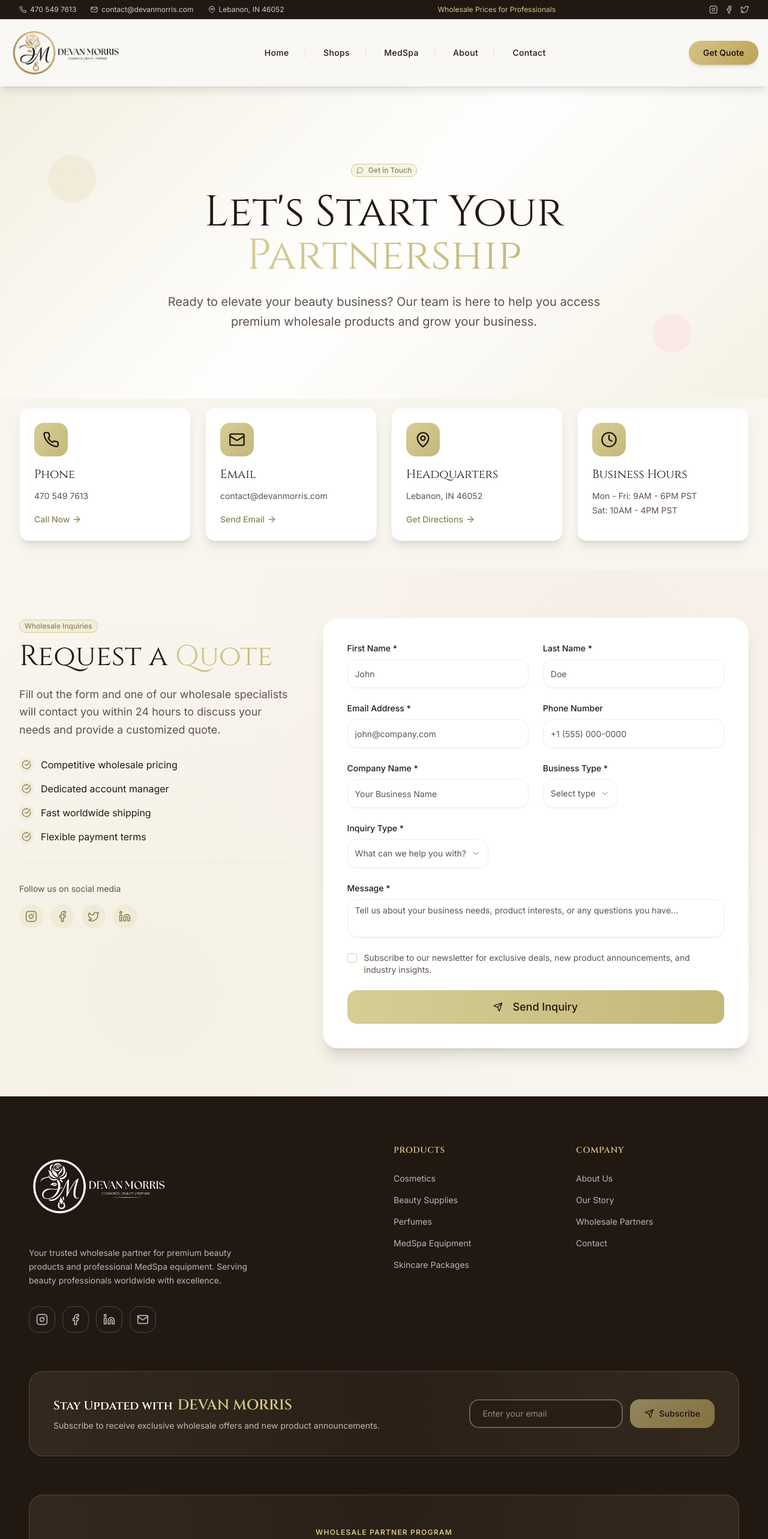
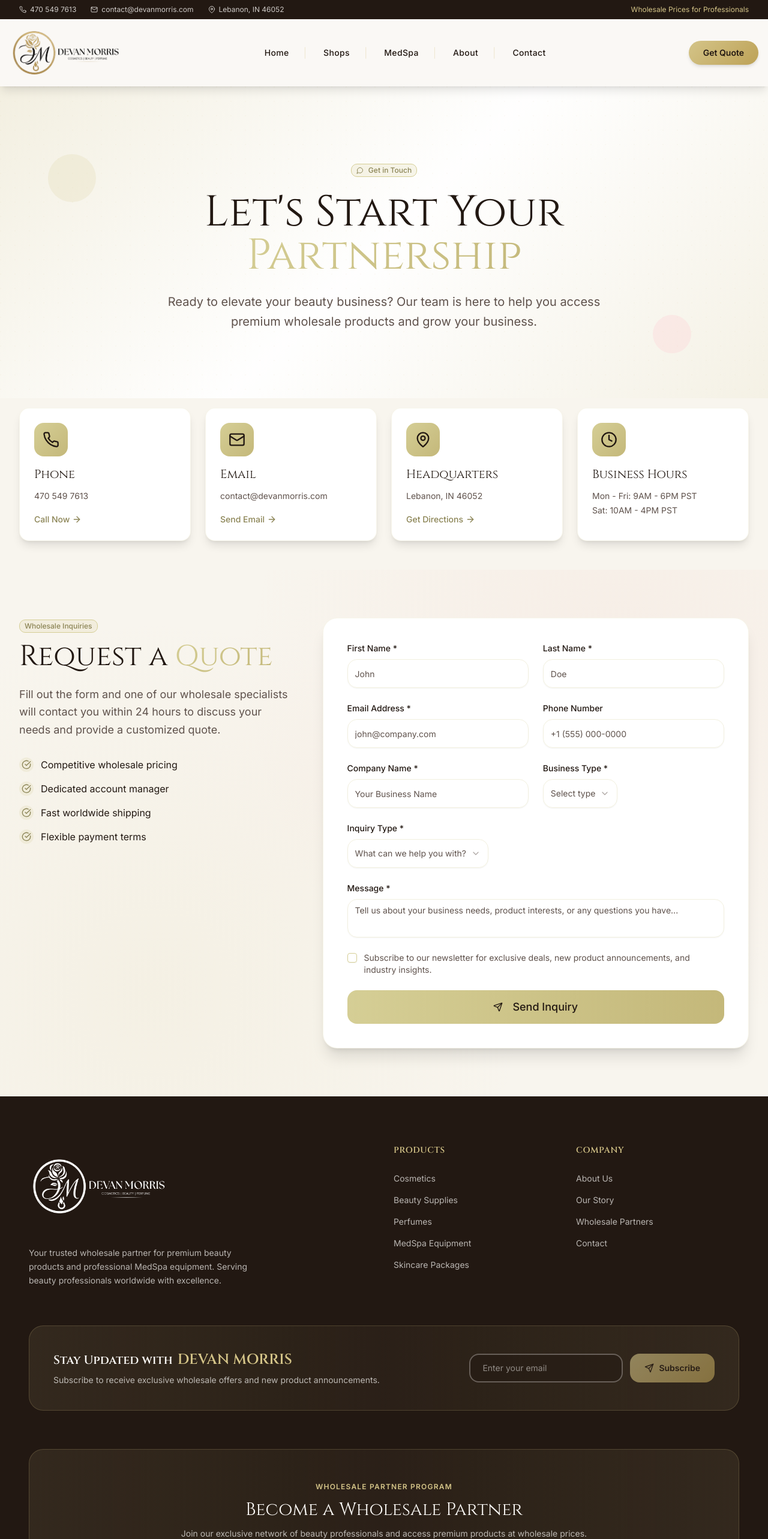
Before and after one commit to rohitrankmantra/DEVAN-MORRIS, a Next.js app: page /contact in a window 1280 px wide. Shown: the top 2566 px of the page at 60% size. Built offline with nearby package versions, Linux system fonts and the light colour scheme.

Commit message:
changes done

```diff
--- a/app/contact/page.jsx
+++ b/app/contact/page.jsx
@@ -290,26 +290,7 @@ export default function ContactPage() {
                 ))}
               </div>
 
-              {/* Social Links */}
-              <div className="pt-8 border-t border-[#D5CE95]/20">
-                <p className="text-sm text-muted-foreground mb-4">Follow us on social media</p>
-                <div className="flex gap-3">
-                  {[
-                    { icon: Instagram, href: "#" },
-                    { icon: Facebook, href: "#" },
-                    { icon: Twitter, href: "#" },
-                    { icon: Linkedin, href: "#" },
-                  ].map((social, index) => (
-                    <a
-                      key={index}
-                      href={social.href}
-                      className="w-10 h-10 rounded-full bg-[#D5CE95]/20 flex items-center justify-center text-[#8B8455] hover:bg-[#D5CE95] hover:text-charcoal transition-all duration-300"
-                    >
-                      <social.icon className="w-5 h-5" />
-                    </a>
-                  ))}
-                </div>
-              </div>
+
             </div>
 
             {/* Form */}
--- a/components/footer.jsx
+++ b/components/footer.jsx
@@ -100,21 +100,7 @@ export default function Footer() {
               worldwide with excellence.
             </p>
 
-            {/* Social Links */}
-            <div className="mt-8 flex gap-3">
-              {socialLinks.map((social) => (
-                <motion.a
-                  key={social.name}
-                  href={social.href}
-                  whileHover={{ scale: 1.1, y: -2 }}
-                  whileTap={{ scale: 0.95 }}
-                  className="flex h-11 w-11 items-center justify-center rounded-xl border border-ivory/20 text-ivory/70 transition-all duration-300 hover:border-luxe-gold hover:bg-luxe-gold hover:text-charcoal"
-                  aria-label={social.name}
-                >
-                  <social.icon className="h-5 w-5" />
-                </motion.a>
-              ))}
-            </div>
+
           </div>
 
           {/* Links Columns */}
--- a/components/header.jsx
+++ b/components/header.jsx
@@ -60,18 +60,7 @@ export default function Header() {
             Wholesale Prices for Professionals
           </div>
 
-          {/* Social Links */}
-          <div className="flex items-center gap-3">
-            <a href="#" className="text-ivory/70 transition-colors hover:text-luxe-gold" aria-label="Instagram">
-              <FiInstagram className="h-3.5 w-3.5" />
-            </a>
-            <a href="#" className="text-ivory/70 transition-colors hover:text-luxe-gold" aria-label="Facebook">
-              <FiFacebook className="h-3.5 w-3.5" />
-            </a>
-            <a href="#" className="text-ivory/70 transition-colors hover:text-luxe-gold" aria-label="Twitter">
-              <FiTwitter className="h-3.5 w-3.5" />
-            </a>
-          </div>
+
         </div>
       </div>
 
```
